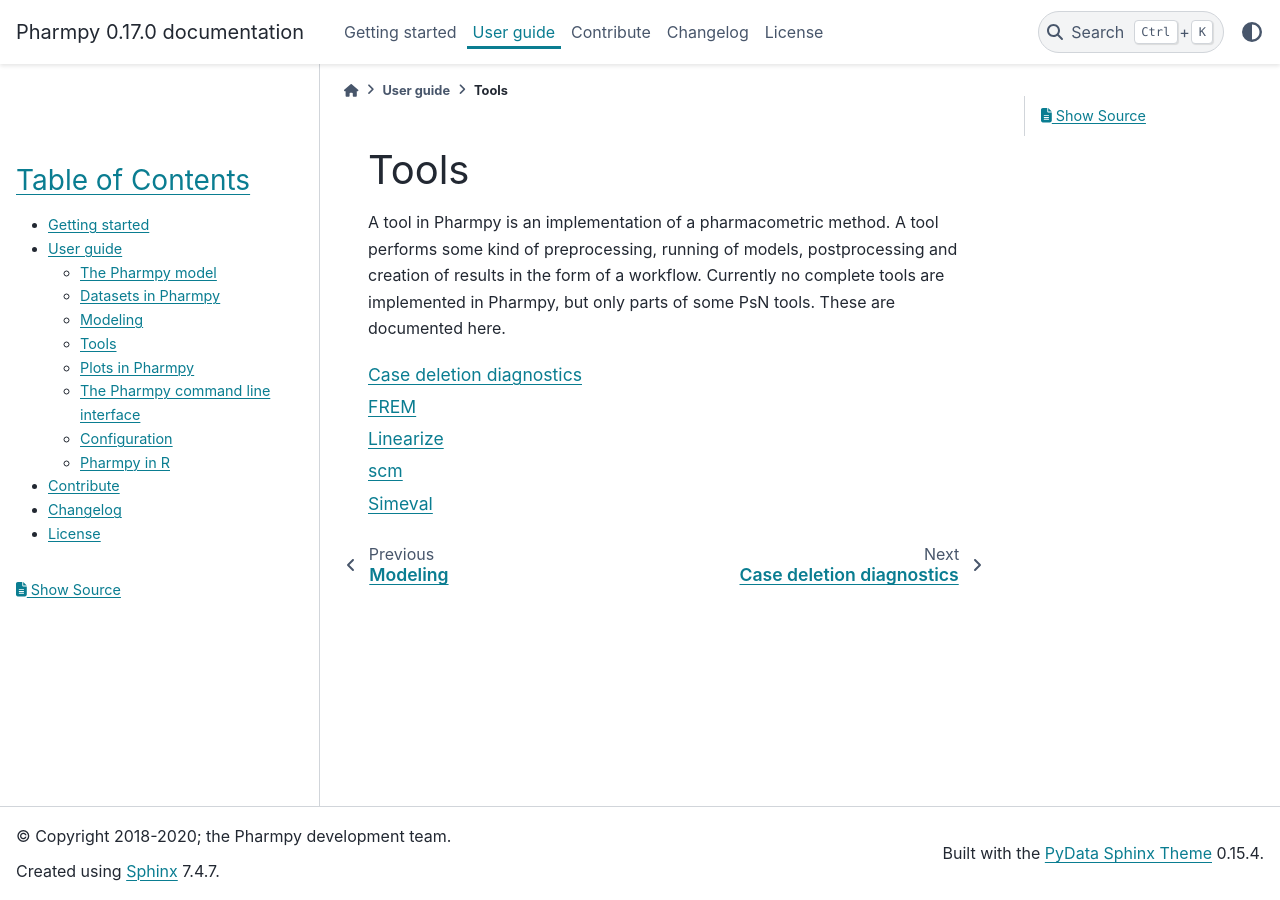
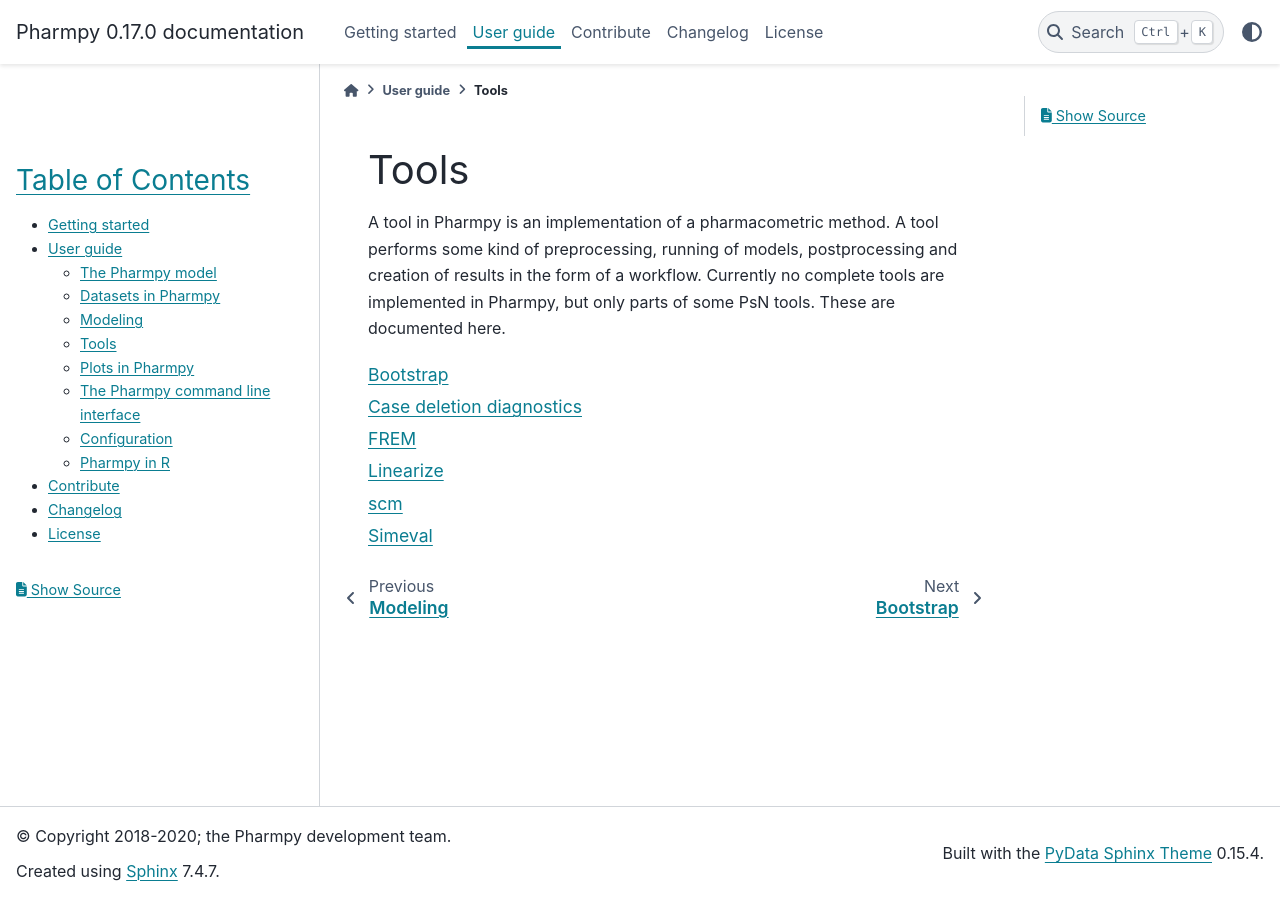
Before and after one commit to pharmpy/pharmpy, a Sphinx documentation site: the page built from docs/tools.rst, in a window 1280 px wide. Built offline with Sphinx 7.4.7 and the PyData theme 0.15.4, drawn with Linux system fonts in a browser that asks for light colours; pages that are not in the unit, such as notebooks, are missing from menus.

Commit message:
Start for bootstrap results user guide

```diff
--- /dev/null
+++ b/docs/bootstrap.rst
@@ -0,0 +1,11 @@
+=========
+Bootstrap
+=========
+
+Pharmpy can do postprocessing for the PsN bootstrap tool.
+
+.. math::
+
+~~~~~~~~~~~~~~~~~~~~~~~~~~~~~~~~~~~~~~~~
+The Bootstrap postprocessing and results
+~~~~~~~~~~~~~~~~~~~~~~~~~~~~~~~~~~~~~~~~
--- a/docs/tools.rst
+++ b/docs/tools.rst
@@ -7,6 +7,7 @@
 .. toctree::
    :maxdepth: 1
 
+   bootstrap
    cdd
    frem
    linearize
```
